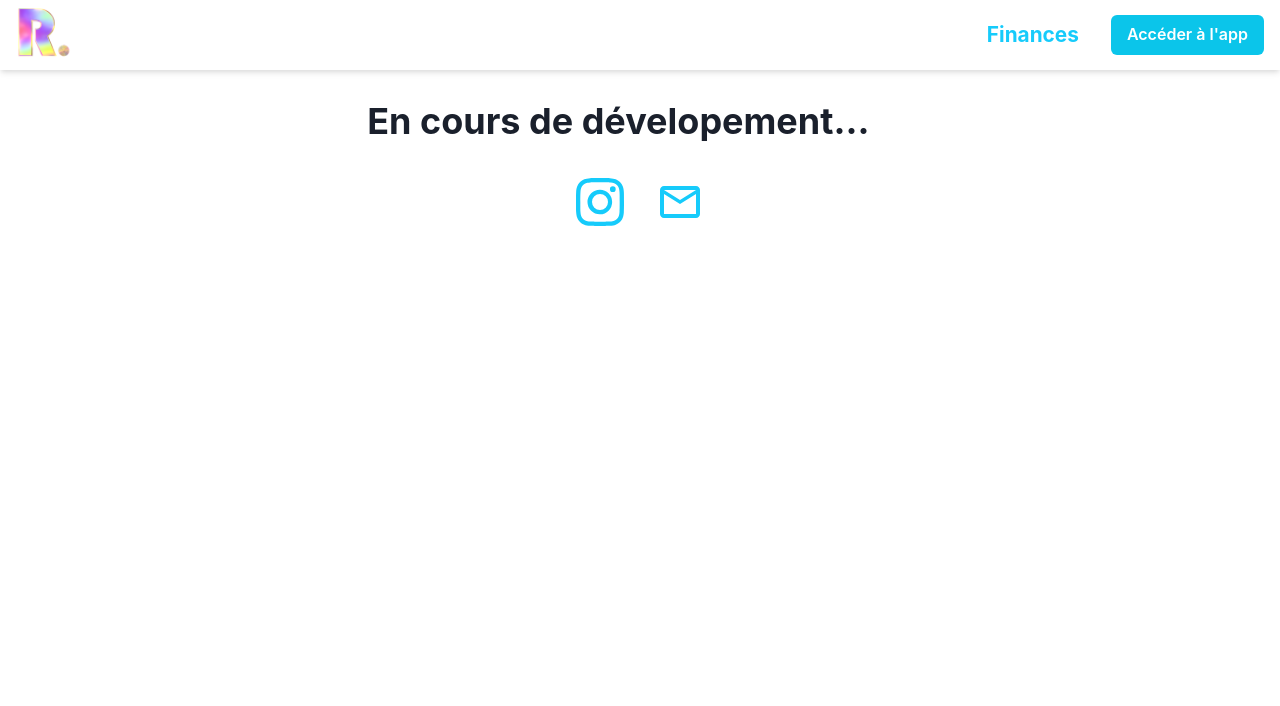
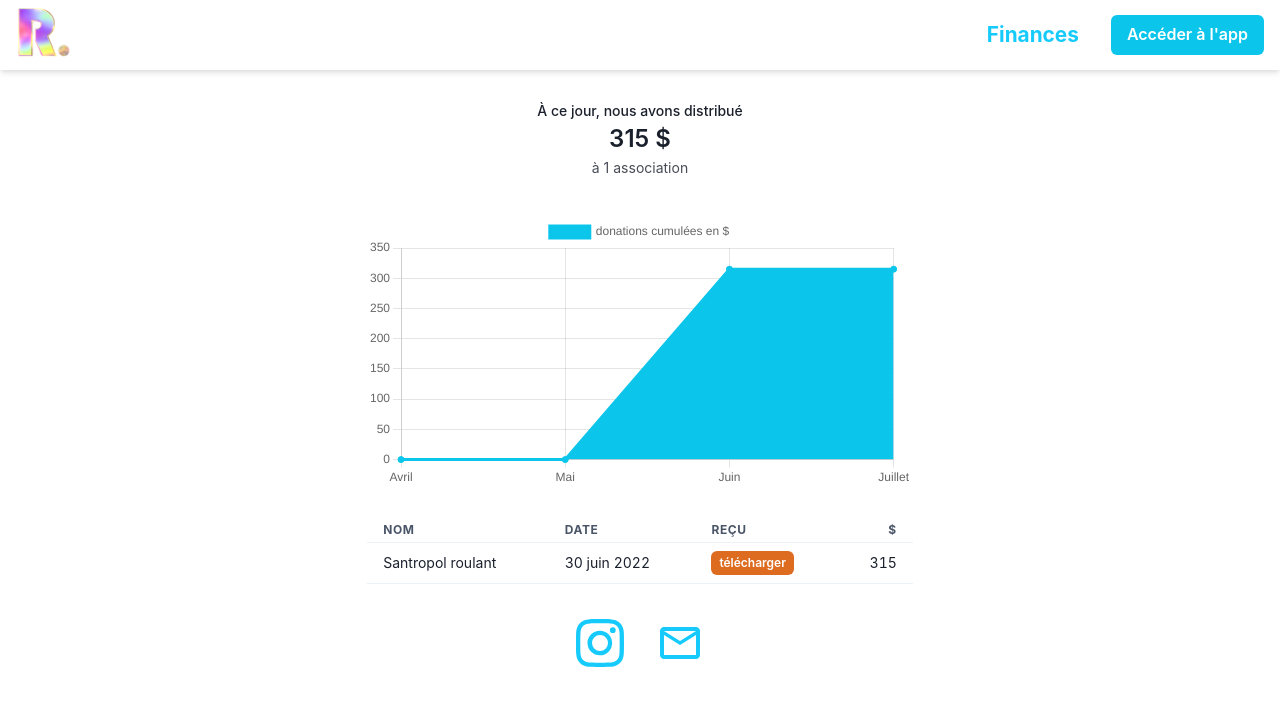
Before and after one commit to AlexisAnzieu/reves-website, a Next.js app: page /finances in a window 1280 px wide. Shown: the top 706 px of the page. Built offline with nearby package versions, Linux system fonts and the light colour scheme.

Commit message:
push graph

```diff
--- a/pages/finances.tsx
+++ b/pages/finances.tsx
@@ -1,26 +1,97 @@
-import { Center, Container, Heading } from "@chakra-ui/react";
+import {
+    Box,
+    Center,
+    Container,
+    Heading,
+    Stat,
+    Button,
+    StatHelpText,
+    StatLabel,
+    StatNumber,
+    Table,
+    TableContainer,
+    Tbody,
+    Td,
+    Th,
+    Thead,
+    Tr,
+} from "@chakra-ui/react";
 import "chart.js/auto";
 import { Chart } from "react-chartjs-2";
 
 export default function Finances() {
+    const donations = [
+        {
+            name: "Santropol roulant",
+            url: "https://santropolroulant.org/fr/",
+            date: "30 juin 2022",
+            amount: 315,
+            documentUrl: "/SI2-0012187-0002524-ANZIEU-ALEXIS.pdf",
+        },
+    ];
     return (
         <Container p={"30px"}>
-            <Heading>En cours de dévelopement...</Heading>{" "}
-            {/* <Center>
+            <Box pb={30} textAlign={"center"}>
+                <Stat>
+                    <StatLabel>À ce jour, nous avons distribué</StatLabel>
+                    <StatNumber>315 $</StatNumber>
+                    <StatHelpText>à 1 association</StatHelpText>
+                </Stat>
+            </Box>
+            <Box pb={30}>
                 <Chart
                     type="line"
                     data={{
-                        labels: ["Juin"],
+                        labels: ["Avril", "Mai", "Juin", "Juillet"],
                         datasets: [
                             {
-                                backgroundColor: "red",
-                                label: "donations",
-                                data: ["550$"],
+                                backgroundColor: "#0CC5EA",
+                                fill: true,
+                                borderColor: "#0CC5EA",
+                                label: "donations cumulées en $",
+                                data: ["0", "0", "315", "315"],
                             },
                         ],
                     }}
-                /> */}
-            {/* </Center> */}
+                />
+            </Box>
+            <Box>
+                <TableContainer>
+                    <Table size="sm">
+                        <Thead>
+                            <Tr>
+                                <Th>Nom</Th>
+                                <Th>Date</Th>
+                                <Th>Reçu</Th>
+                                <Th isNumeric>$</Th>
+                            </Tr>
+                        </Thead>
+                        <Tbody>
+                            {donations.map((donation) => (
+                                <Tr>
+                                    <Td>
+                                        <a href={donation.url}>
+                                            {donation.name}
+                                        </a>
+                                    </Td>
+                                    <Td>{donation.date}</Td>
+                                    <Td>
+                                        <a href={donation.documentUrl}>
+                                            <Button
+                                                colorScheme="orange"
+                                                size="xs"
+                                            >
+                                                télécharger
+                                            </Button>
+                                        </a>
+                                    </Td>
+                                    <Td isNumeric>{donation.amount}</Td>
+                                </Tr>
+                            ))}
+                        </Tbody>
+                    </Table>
+                </TableContainer>
+            </Box>
         </Container>
     );
 }
```
Also changed, not shown: 1 other file (tests, documents, lock files or other folders).
